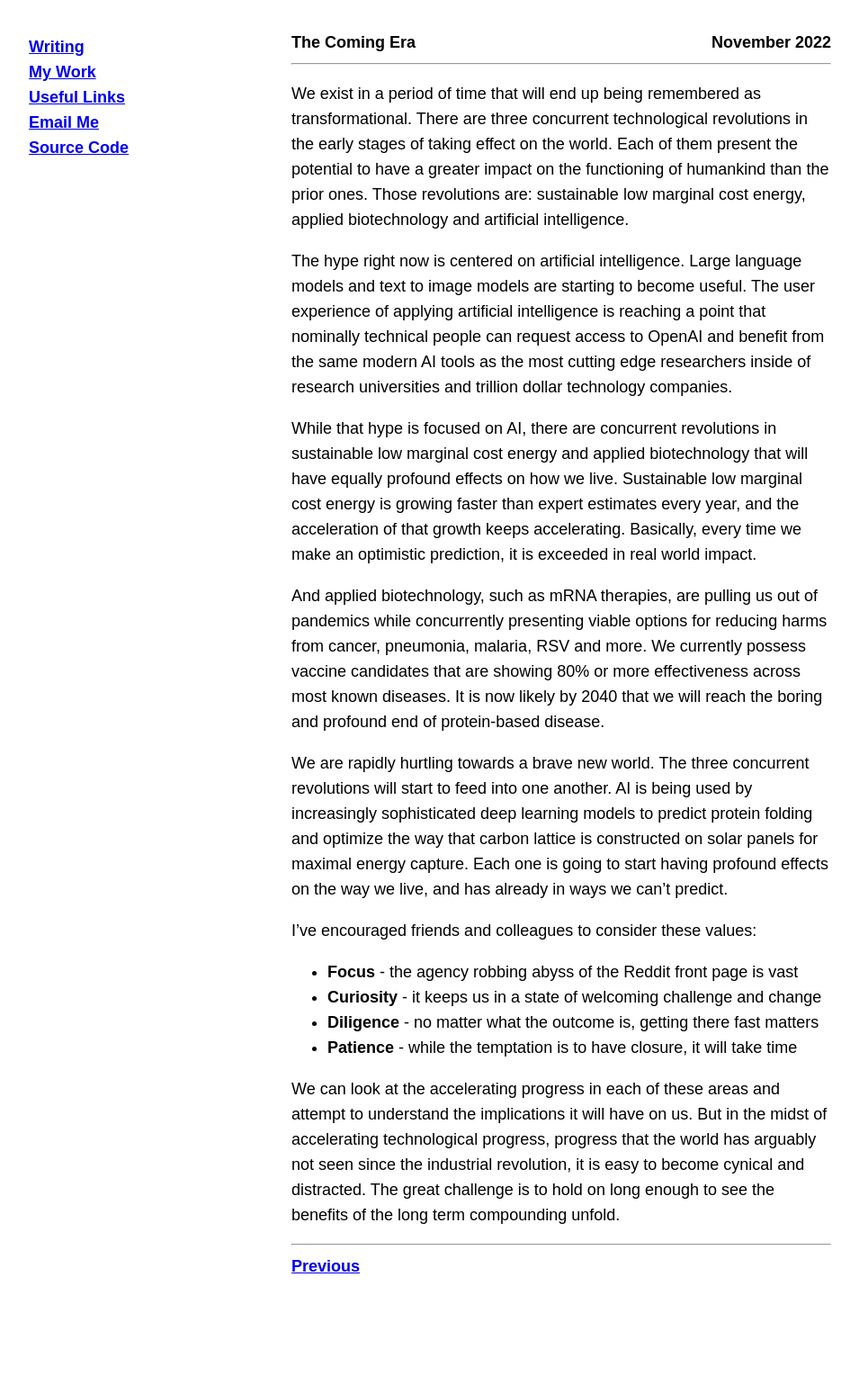
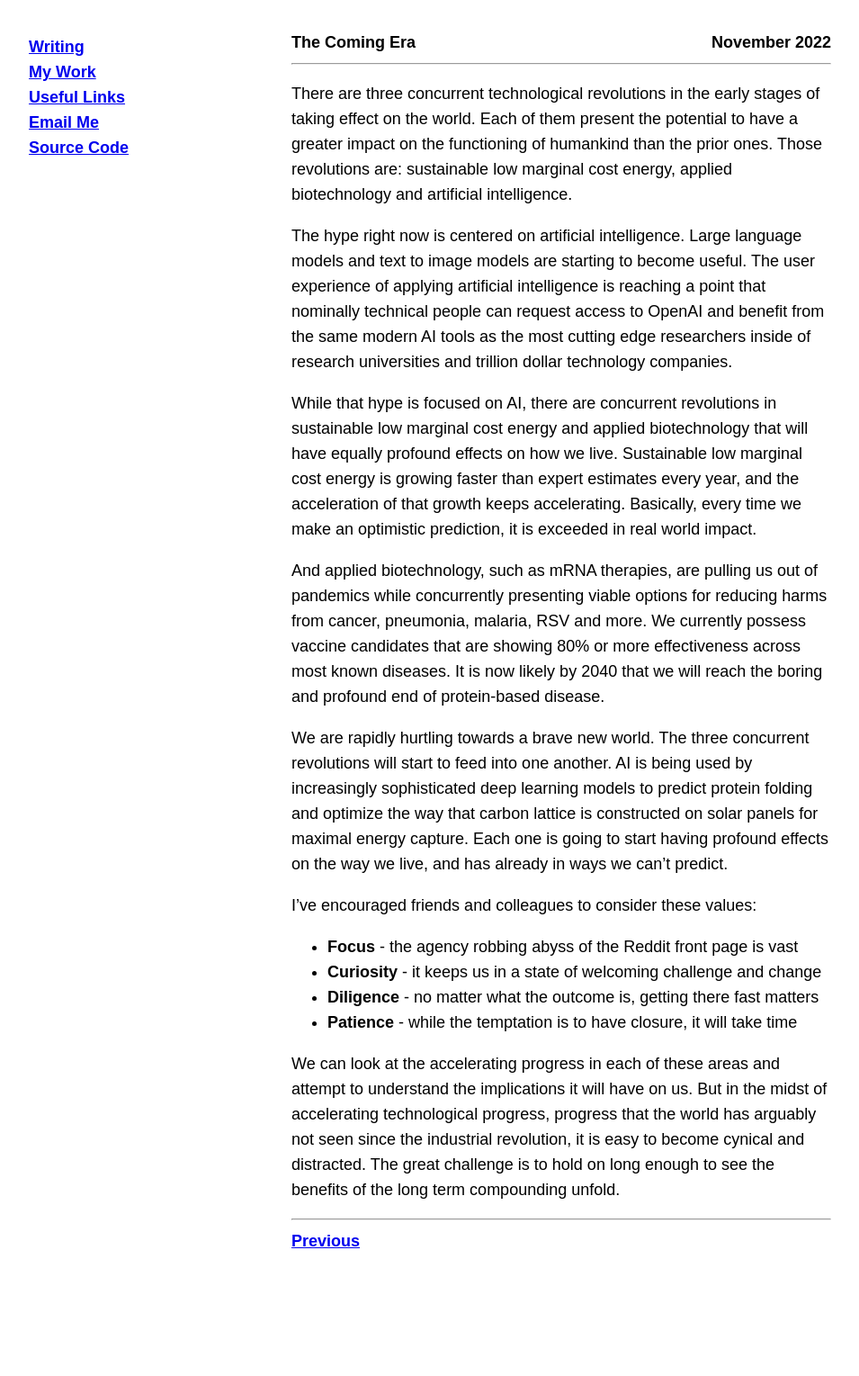
Before and after one commit to rogerkirkness/writing, a Jekyll site: the page built from _posts/2022-11-09-the-coming-era.md, in a window 1280 px wide. Shown: the whole page at 90% size, without its empty margins (16-971 px from the left). Built offline with Jekyll 4.4.1, drawn with Linux system fonts in a browser that asks for light colours; after the commit the page ends 1501 px from its top, so only the background shows below that.

Commit message:
Update 2022-11-09-the-coming-era.md

```diff
--- a/_posts/2022-11-09-the-coming-era.md
+++ b/_posts/2022-11-09-the-coming-era.md
@@ -3,7 +3,7 @@ layout: post
 title: The Coming Era
 date: November 2022
 ---
-We exist in a period of time that will end up being remembered as transformational. There are three concurrent technological revolutions in the early stages of taking effect on the world. Each of them present the potential to have a greater impact on the functioning of humankind than the prior ones. Those revolutions are: sustainable low marginal cost energy, applied biotechnology and artificial intelligence.
+There are three concurrent technological revolutions in the early stages of taking effect on the world. Each of them present the potential to have a greater impact on the functioning of humankind than the prior ones. Those revolutions are: sustainable low marginal cost energy, applied biotechnology and artificial intelligence.
 
 The hype right now is centered on artificial intelligence. Large language models and text to image models are starting to become useful. The user experience of applying artificial intelligence is reaching a point that nominally technical people can request access to OpenAI and benefit from the same modern AI tools as the most cutting edge researchers inside of research universities and trillion dollar technology companies.
 
```
